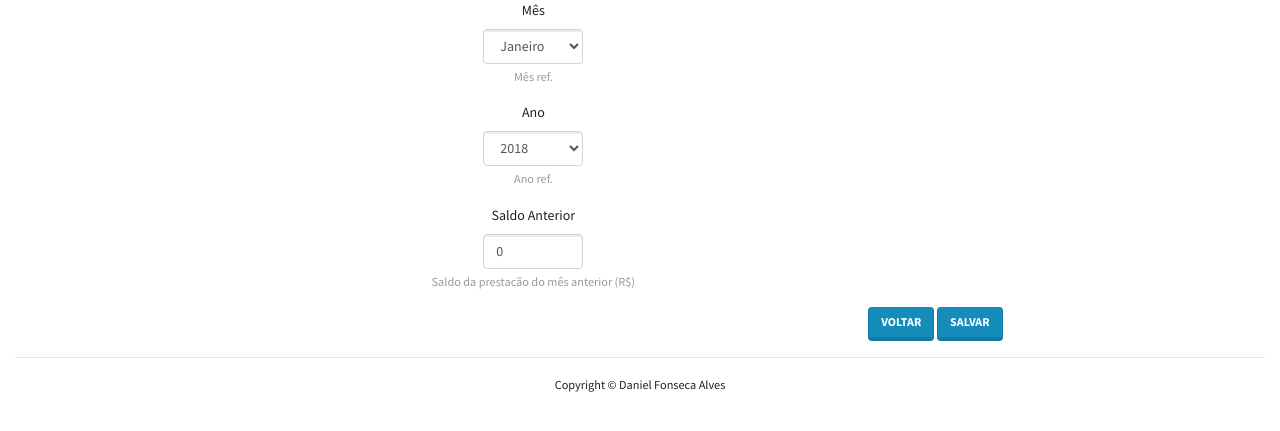
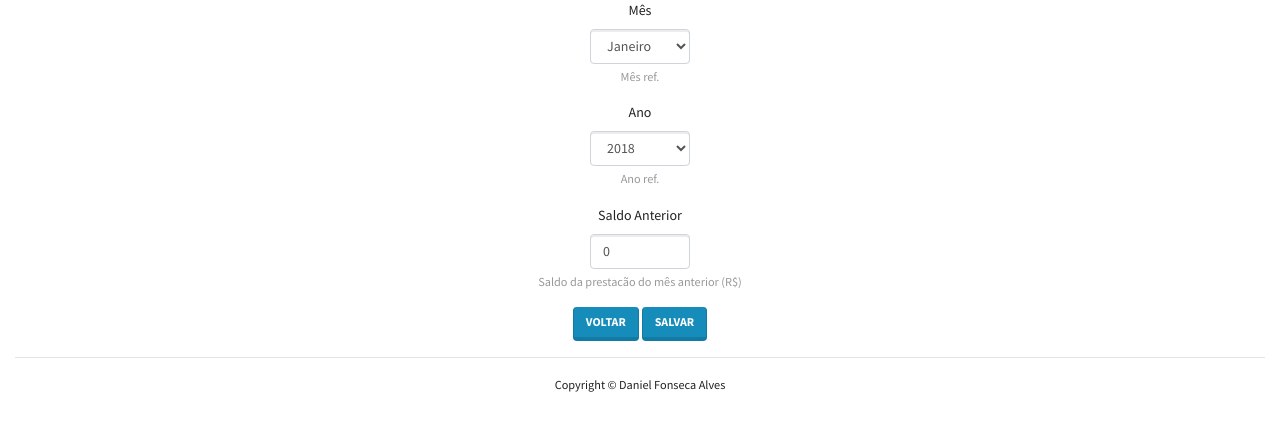
Before and after one commit to dalraf/controlecondominio, a Django app: page /prestacao/add/ in a window 1280 px wide. Shown: the part 54-485 px from the top of the page. Run offline with Django 3.2, Linux system fonts and the light colour scheme; the visitor is signed in with stand-in values (Sample User, id 1); some libraries are stand-ins or nearby versions.

Commit message:
Correcao de posionamento

```diff
--- a/controlecondominio/templates/crialancamento.html
+++ b/controlecondominio/templates/crialancamento.html
@@ -1,6 +1,6 @@
 {% extends 'base.html' %} {% block content %}{% load bootstrap4 %}{% bootstrap_messages %} {{ form.media }}
 <form method="post" class="form" enctype="multipart/form-data">
-    <div class="row">
+    <div class="row"  align="center">
         {% csrf_token %}
             <div class='col-12' align="center">
                 {% bootstrap_form form show_label=False%}
--- a/controlecondominio/templates/criaprestacao.html
+++ b/controlecondominio/templates/criaprestacao.html
@@ -1,18 +1,13 @@
 {% extends 'base.html' %} {% block content %}{% load bootstrap4 %}{% bootstrap_messages %} {{ form.media }}
 <form method="post" class="form" enctype="multipart/form-data">
-    <div class="row">
+    <div class="row"  align="center">
         {% csrf_token %}
-            <div class='col-10' align="center">
+            <div class='col-12' align="center">
                 {% bootstrap_form form  show_label=False%}
             </div>
     </div>
-    <div class="row">
-        <div class="col-4">
-        </div>
-        <div class="col-4">
-            <p class="{{ textoformato }}"><i>{{ mensagem }}</i></p>
-        </div>
-        <div class='col-4'>
+    <div class="row" align="center">
+        <div class='col-12'>
             <a class="btn btn-primary" role="button" href="{% url 'listaprestacao' %}">Voltar</a>
             <input type="submit" name="Salvar" value="Salvar" class="btn btn-primary">
         </div>
```
